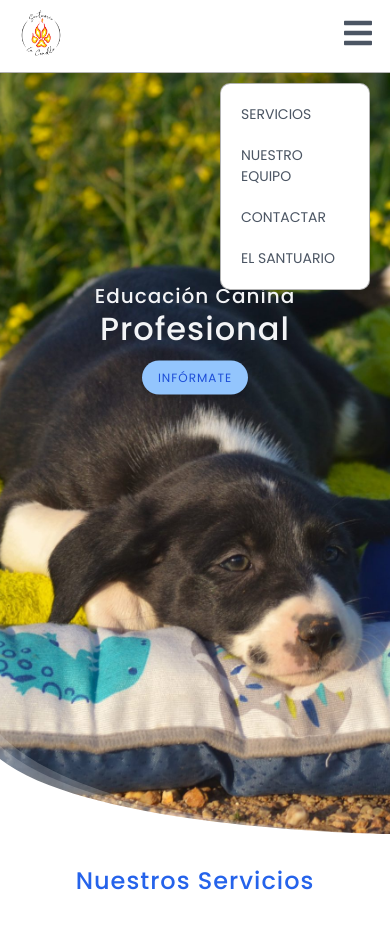
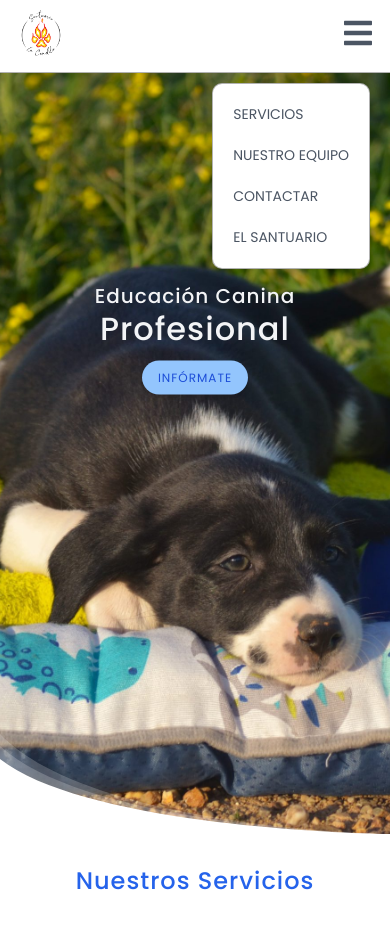
Before and after one commit to asa7ur/Educadores_Caninos, a React (Vite) app: page / in a window 390 px wide. Both pictures are taken after a click on the button 358 px from the left and 34 px from the top of the page. Shown: the top 928 px of the page. Built offline with nearby package versions, Linux system fonts and the light colour scheme.

Commit message:
improved the scrolling function

```diff
--- a/src/components/NavBar.jsx
+++ b/src/components/NavBar.jsx
@@ -8,6 +8,7 @@ import gsap from 'gsap'
 
 const NavBar = () => {
   const [open, setOpen] = useState(false)
+  const [activeLink, setActiveLink] = useState(null)
   const navbarRef = useRef(null)
 
   useEffect(() => {
@@ -60,7 +61,16 @@ const NavBar = () => {
     <Wrapper className='nav' ref={navbarRef}>
       <div className='nav-container'>
         <div className='nav-logo'>
-          <Link to='hero' smooth={true} offset={-82} duration={500}>
+          <Link
+            to='hero'
+            smooth={true}
+            offset={-82}
+            duration={500}
+            onClick={() => {
+              setActiveLink(null)
+              setOpen(false) // Close the dropdown
+            }}
+          >
             <img src={logo} alt='logo' />
           </Link>
         </div>
@@ -76,11 +86,37 @@ const NavBar = () => {
             <ul>
               {links.map((link) => {
                 const { id, to, value } = link
+                const isExternal = to.startsWith('https')
                 return (
-                  <li className='link' key={id}>
-                    <Link to={to} smooth={true} offset={-82} duration={500}>
-                      {value}
-                    </Link>
+                  <li
+                    className={`link ${
+                      activeLink === id && !isExternal ? 'active' : ''
+                    }`}
+                    key={id}
+                  >
+                    {isExternal ? (
+                      <a
+                        href={to}
+                        target='_blank'
+                        rel='noopener noreferrer'
+                        onClick={() => setOpen(false)} // Close the dropdown
+                      >
+                        {value}
+                      </a>
+                    ) : (
+                      <Link
+                        to={to}
+                        smooth={true}
+                        offset={-82}
+                        duration={500}
+                        onClick={() => {
+                          setActiveLink(id)
+                          setOpen(false) // Close the dropdown
+                        }}
+                      >
+                        {value}
+                      </Link>
+                    )}
                   </li>
                 )
               })}
@@ -90,11 +126,29 @@ const NavBar = () => {
         <ul className='nav-links'>
           {links.map((link) => {
             const { id, to, value } = link
+            const isExternal = to.startsWith('https')
             return (
-              <li className='link' key={id}>
-                <Link to={to} smooth={true} offset={-82} duration={500}>
-                  {value}
-                </Link>
+              <li
+                className={`link ${
+                  activeLink === id && !isExternal ? 'active' : ''
+                }`}
+                key={id}
+              >
+                {isExternal ? (
+                  <a href={to} target='_blank' rel='noopener noreferrer'>
+                    {value}
+                  </a>
+                ) : (
+                  <Link
+                    to={to}
+                    smooth={true}
+                    offset={-82}
+                    duration={500}
+                    onClick={() => setActiveLink(id)}
+                  >
+                    {value}
+                  </Link>
+                )}
               </li>
             )
           })}
@@ -103,6 +157,7 @@ const NavBar = () => {
     </Wrapper>
   )
 }
+
 
 export default NavBar
 
@@ -162,6 +217,35 @@ const Wrapper = styled.nav`
     cursor: pointer;
   }
 
+  .link a:hover,
+  .link a:active {
+    color: var(--primary-500);
+  }
+
+  .link.active a {
+    color: var(--primary-500);
+  }
+
+  .link.active a::after {
+    background-color: var(--primary-500);
+  }
+
+  .link a::after {
+    content: '';
+    position: absolute;
+    bottom: 0;
+    left: 25%;
+    width: 50%;
+    height: 2px;
+    background-color: transparent;
+    transition: all 0.3s ease;
+  }
+
+  .link a:hover::after,
+  .link a:active::after {
+    background-color: var(--primary-500);
+  }
+
   .dropdown-menu {
     position: absolute;
     top: 83px;
@@ -170,7 +254,7 @@ const Wrapper = styled.nav`
     border: 1px solid rgba(0, 0, 0, 0.3);
     border-radius: 10px;
     padding: 10px 20px;
-    width: 150px;
+    width: auto;
   }
 
   .dropdown-menu.active {
@@ -196,9 +280,14 @@ const Wrapper = styled.nav`
     padding: 10px 0;
   }
 
-  .dropdown-menu ul li:hover a {
+  .dropdown-menu ul li:hover a,
+  .dropdown-menu ul li a:active {
     color: var(--primary-500);
     cursor: pointer;
+  }
+
+  .dropdown-menu ul li.active a {
+    color: var(--primary-500);
   }
 
   @media (min-width: 800px) {
--- a/src/utils/constants.jsx
+++ b/src/utils/constants.jsx
@@ -25,7 +25,7 @@ export const links = [
   },
   {
     id: 4,
-    to: 'el_santuario',
+    to: 'https://santuariolacandela.com/el-santuario/',
     value: 'el santuario',
   },
 ]
```
